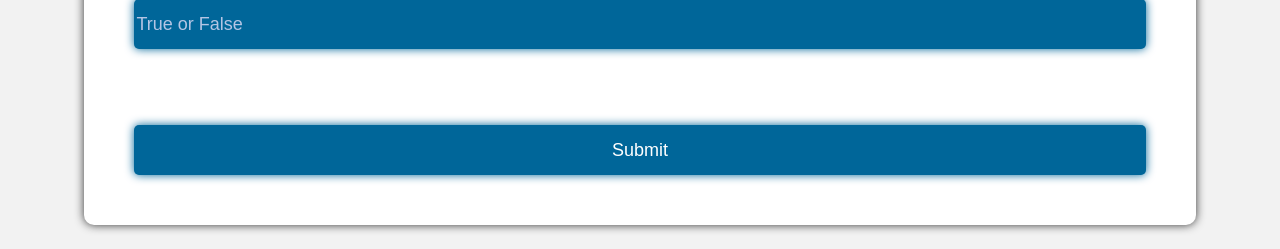
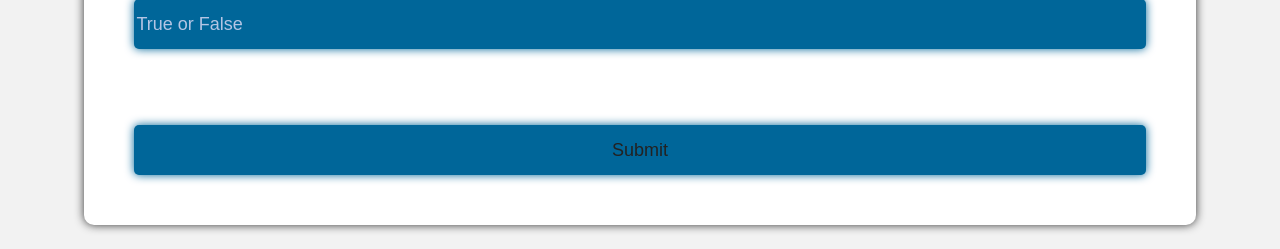
Before and after one commit to kibo-web-app-dev-jan-23/flask-quiz-app-the_overcomers, a Flask app: page /question in a window 1280 px wide. Shown: the part 1287-1536 px from the top of the page. Run offline with Flask 2, Linux system fonts and the light colour scheme.

Commit message:
fix style

```diff
--- a/static/game_brain.css
+++ b/static/game_brain.css
@@ -33,7 +33,7 @@ input[type="submit"] {
   border: none;
   border-radius: 5px;
   box-shadow: 0px 0px 10px 0px #006699;
-  color: #fff;
+  color: #222;
   cursor: pointer;
   font-size: 18px;
   height: 50px;
```
